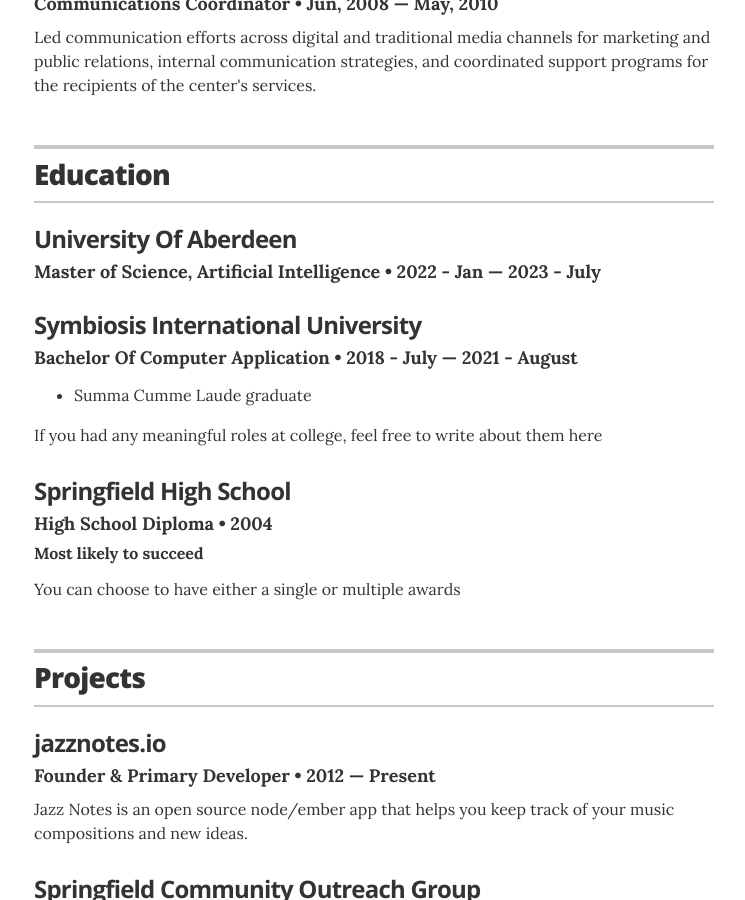
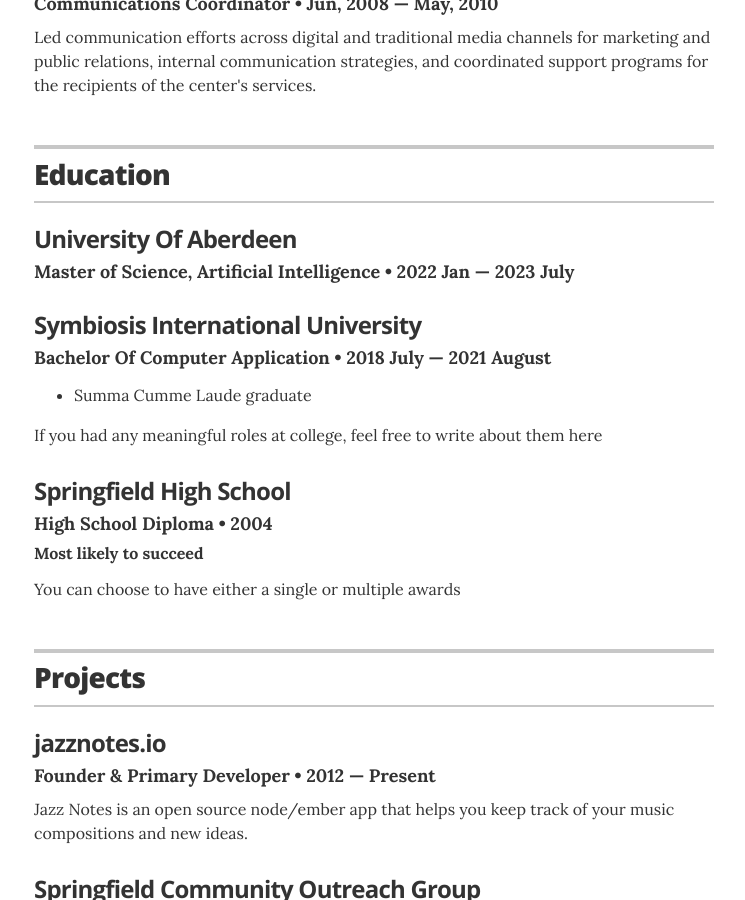
Before and after one commit to astro-wizard/astro-wizard.github.io, a Jekyll site: the page built from index.html, in a window 1280 px wide and 900 px high, scrolled down 1071 px. Shown: the whole window, without its empty margins (266-1011 px from the left). Built offline with Jekyll 4.4.1, drawn with Linux system fonts in a browser that asks for light colours.

```diff
--- a/_data/education.yml
+++ b/_data/education.yml
@@ -1,10 +1,10 @@
 # Degree
 - degree: Master of Science, Artificial Intelligence
   uni: University Of Aberdeen
-  year: 2022 - Jan &mdash; 2023 - July
+  year: 2022 Jan &mdash; 2023 July
 - degree: Bachelor Of Computer Application
   uni: Symbiosis International University
-  year: 2018 - July &mdash; 2021 - August
+  year: 2018 July &mdash; 2021 August
   awards:
     - award: Summa Cumme Laude graduate
   summary: If you had any meaningful roles at college, feel free to write about them here
```
